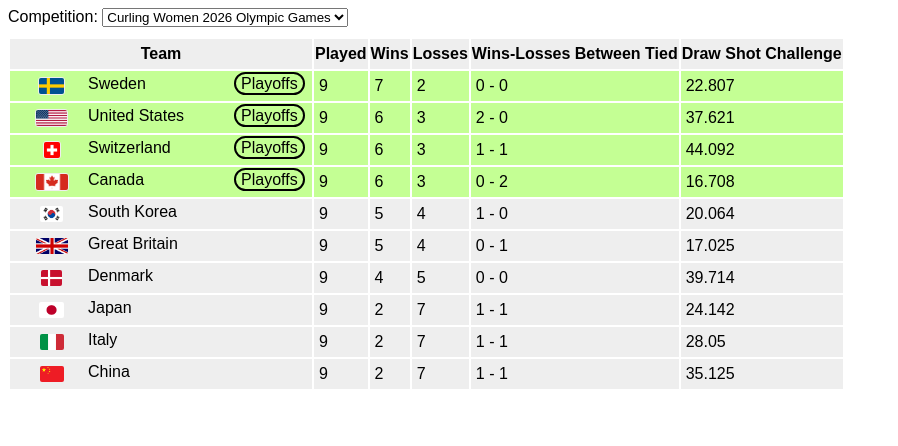
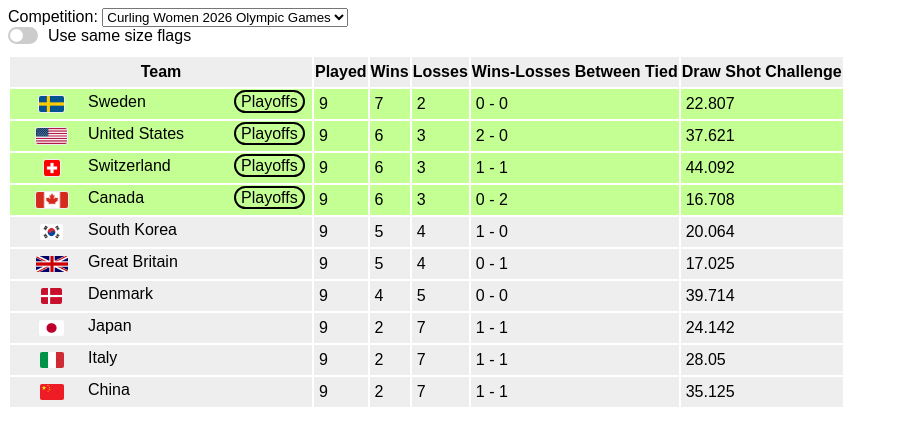
Before and after one commit to Syvv/website, a plain HTML site: page sport/index.html in a window 1280 px wide. Shown: the whole page, without its empty margins (0-898 px from the left). Drawn offline with Linux system fonts and the light colour scheme.

Commit message:
add option to standardize flag sizes (this distorts them to 3:2)

```diff
--- a/sport/index.html
+++ b/sport/index.html
@@ -6,11 +6,21 @@
     </head>
     <body>
         <div class="Customisation">
-            <label for="competition">Competition:</label>
-            <select name="competition" id="competitionSelector">
-                <option value="curlingWomenOlympic">Curling Women 2026 Olympic Games</option>
-                <option value="eredivisie">Eredivisie 25/26</option>
-            </select>
+            <span>
+                <label for="competition">Competition:</label>
+                <select name="competition" id="competitionSelector">
+                    <option value="curlingWomenOlympic">Curling Women 2026 Olympic Games</option>
+                    <option value="eredivisie">Eredivisie 25/26</option>
+                </select>
+            </span>
+            <span class="switch-input">
+                <label class="switch">
+                    <input type="checkbox" id="useSameSizeFlags">
+                    <span class="slider round"></span>
+                </label>
+                <span class="text">Use same size flags</span>
+            </span>
+
         </div>
 
         <!-- Element which will become the table, the javascript will manage that for us -->
--- a/sport/script.js
+++ b/sport/script.js
@@ -9,10 +9,14 @@ displayTable()
 document.getElementById("competitionSelector").addEventListener("change", () => {
      displayTable()
 })
+document.getElementById("useSameSizeFlags").addEventListener("change", () => {
+    displayTable()
+})
 
 // Display the table of the selected competition
 export function displayTable() {
     const competitionValue = document.getElementById("competitionSelector").value
+    const useSameSizeFlags = document.getElementById("useSameSizeFlags").checked
     var competition
     switch (competitionValue)
     {
@@ -181,7 +185,7 @@ export function displayTable() {
                 stat = team.custom[column.data.replace("custom:", "")]
             } else if (column.data === "name") {
                 if (stage.table.showFlags) {
-                    stat = `<span class="icon"><img class="flag-icon" src="../flags/${team.country.toLowerCase()}.png"></span>`
+                    stat = `<span class="icon"><img class="flag-icon" src="../flags/${team.country.toLowerCase()}${useSameSizeFlags ? "_eq" : ""}.png"></span>`
                 } else if (stage.table.showIcons) {
                     stat = `<span class="icon"><img src="../icons/${team.name.toLowerCase()}.png"></span>`
                 } else {
--- a/style/main.css
+++ b/style/main.css
@@ -61,4 +61,77 @@ th.Team {
 
 div.Customisation {
     margin-bottom: 10px;
+    display: flex;
+    flex-direction: column;
 }
+
+
+.switch {
+    position: relative;
+    display: inline-block;
+    width: 30px;
+    height: 17px;
+  }
+
+  /* Hide default HTML checkbox */
+  .switch input {
+    opacity: 0;
+    width: 0;
+    height: 0;
+  }
+
+  /* The slider */
+  .slider {
+    position: absolute;
+    cursor: pointer;
+    top: 0;
+    left: 0;
+    right: 0;
+    bottom: 0;
+    background-color: #ccc;
+    -webkit-transition: .4s;
+    transition: .4s;
+  }
+
+  .slider:before {
+    position: absolute;
+    content: "";
+    height: 13px;
+    width: 13px;
+    left: 2px;
+    bottom: 2px;
+    background-color: white;
+    -webkit-transition: .4s;
+    transition: .4s;
+  }
+
+  input:checked + .slider {
+    background-color: #2196F3;
+  }
+
+  input:focus + .slider {
+    box-shadow: 0 0 1px #2196F3;
+  }
+
+  input:checked + .slider:before {
+    -webkit-transform: translateX(13px);
+    -ms-transform: translateX(13px);
+    transform: translateX(13px);
+  }
+
+  /* Rounded sliders */
+  .slider.round {
+    border-radius: 17px;
+  }
+
+  .slider.round:before {
+    border-radius: 50%;
+  }
+
+  span.switch-input {
+    display: flex;
+
+    span.text {
+        margin-left: 10px;
+    }
+  }
```
Also changed, not shown: flags/ca_eq.png (added), flags/ch_eq.png (added), flags/cn_eq.png (added), flags/dk_eq.png (added), flags/gb_eq.png (added), flags/it_eq.png (added), flags/jp_eq.png (added), flags/kr_eq.png (added), flags/se_eq.png (added), flags/us_eq.png (added).
